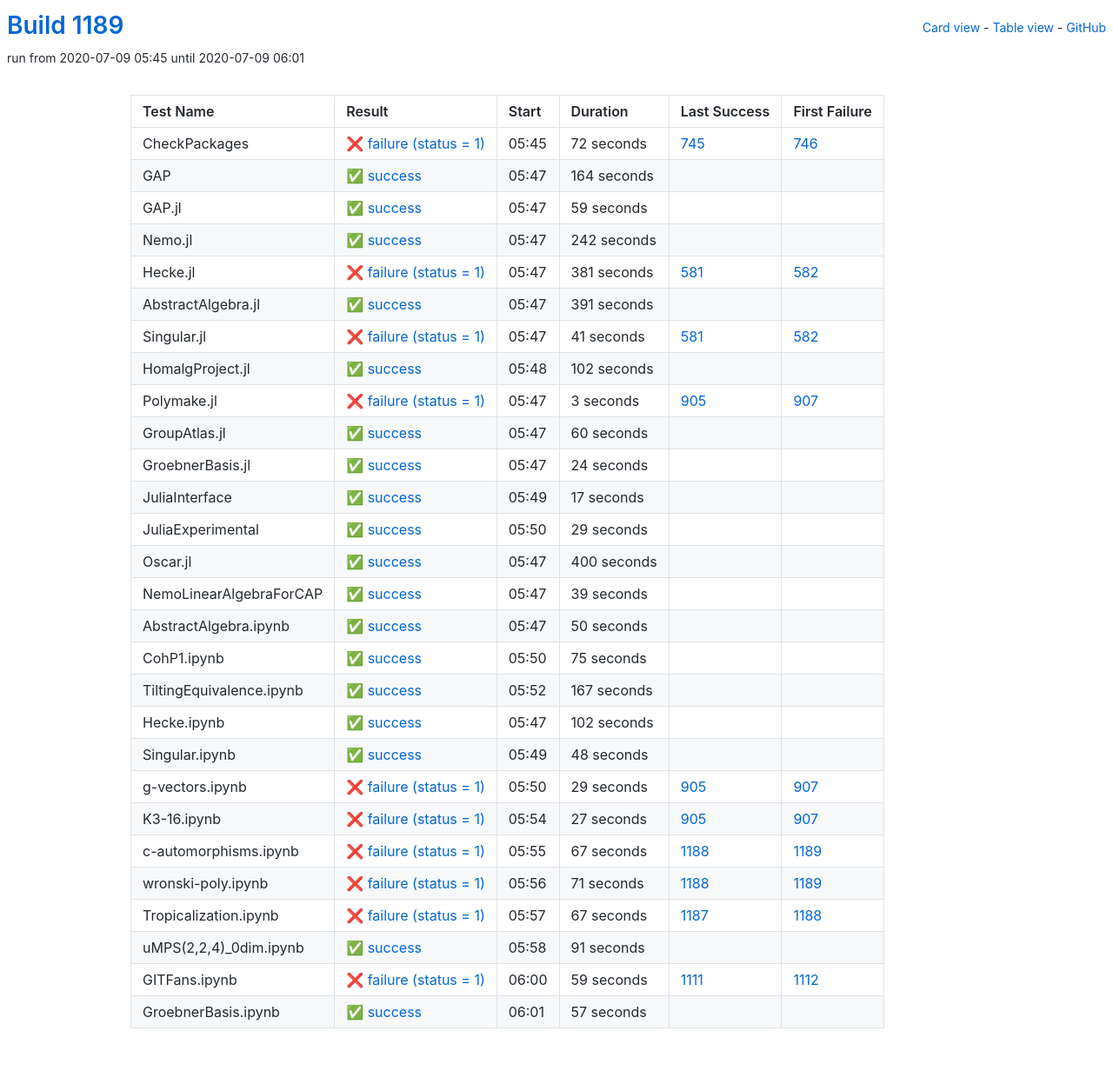
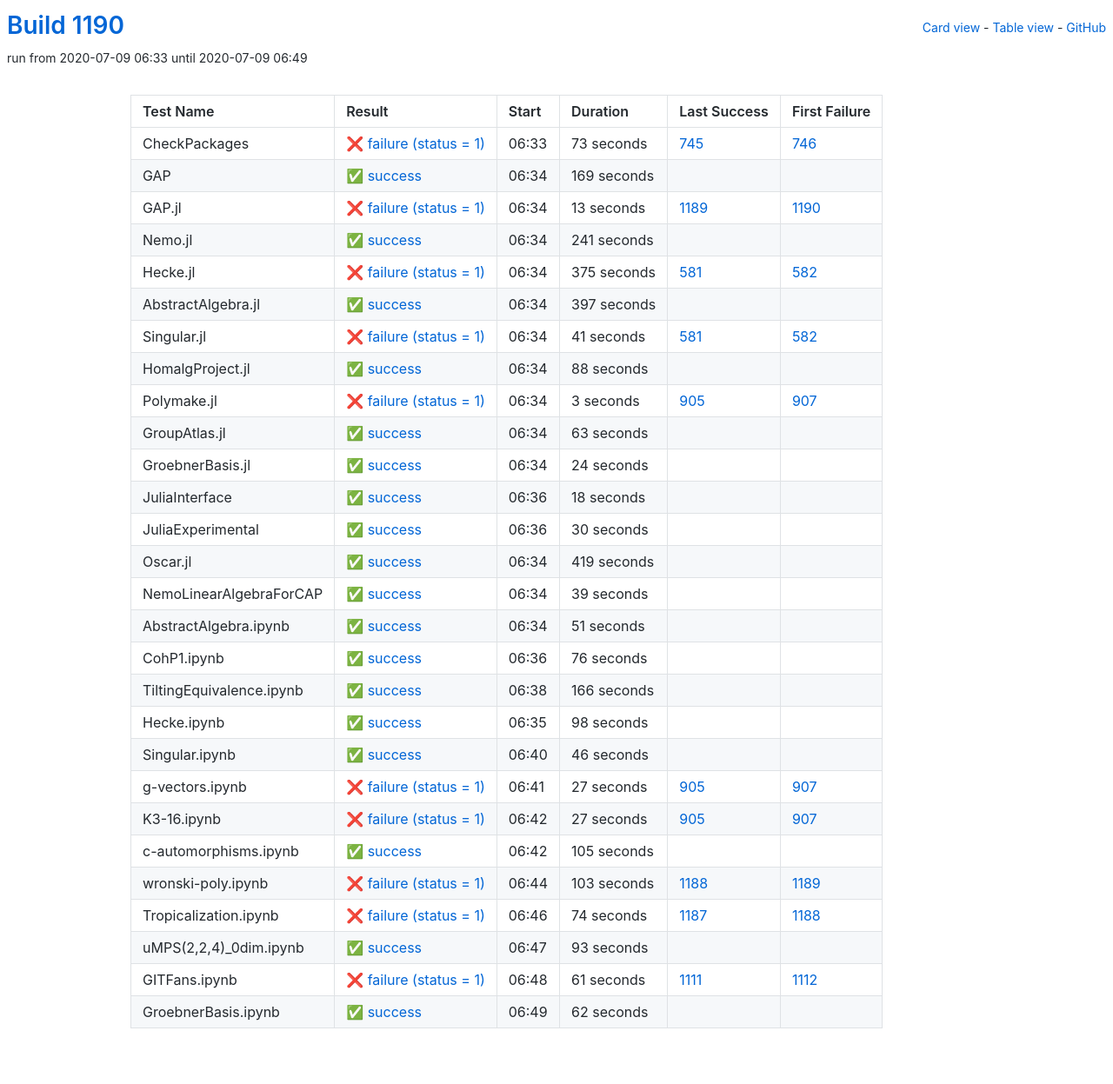
Before and after one commit to oscar-system/oscar-ci-status-1.4, a Jekyll site: the page built from table.html, in a window 1280 px wide. Shown: the whole page at 87% size. Built offline with Jekyll 4.4.1, drawn with Linux system fonts in a browser that asks for light colours.

Commit message:
Build #1190

```diff
--- a/_data/ci.yml
+++ b/_data/ci.yml
@@ -1,6 +1,6 @@
 ---
-build: 1189
-build_url: https://oscarci.mathematik.uni-kl.de/job/oscar-julia-1.4/1189/
+build: 1190
+build_url: https://oscarci.mathematik.uni-kl.de/job/oscar-julia-1.4/1190/
 job: oscar-julia-1.4
 organization: oscar-system
 repo: oscar-ci-status-1.4
@@ -8,80 +8,80 @@ repourl: https://github.com/oscar-system/oscar-ci-status-1.4
 tests:
 - name: CheckPackages
   id: checkpackages
-  log: https://oscarci.mathematik.uni-kl.de/job/oscar-julia-1.4/1189/artifact/logs/build-1189/CheckPackages.log
-  start: 2020-07-09 05:45
+  log: https://oscarci.mathematik.uni-kl.de/job/oscar-julia-1.4/1190/artifact/logs/build-1190/CheckPackages.log
+  start: 2020-07-09 06:33
   success: false
   exitcode: 1
   status: failure
-  duration: 72
+  duration: 73
   last_success: 745
   last_success_url: https://oscarci.mathematik.uni-kl.de/job/oscar-julia-1.4/745/
   first_failure: 746
   first_failure_url: https://oscarci.mathematik.uni-kl.de/job/oscar-julia-1.4/746/
 - name: GAP
   id: gap
-  log: https://oscarci.mathematik.uni-kl.de/job/oscar-julia-1.4/1189/artifact/logs/build-1189/GAP.log
-  start: 2020-07-09 05:47
+  log: https://oscarci.mathematik.uni-kl.de/job/oscar-julia-1.4/1190/artifact/logs/build-1190/GAP.log
+  start: 2020-07-09 06:34
   success: true
   exitcode: 0
   status: success
-  duration: 164
+  duration: 169
   last_success: false
   last_success_url:
   first_failure: false
   first_failure_url:
 - name: GAP.jl
   id: gap-jl
-  log: https://oscarci.mathematik.uni-kl.de/job/oscar-julia-1.4/1189/artifact/logs/build-1189/GAP.jl.log
-  start: 2020-07-09 05:47
+  log: https://oscarci.mathematik.uni-kl.de/job/oscar-julia-1.4/1190/artifact/logs/build-1190/GAP.jl.log
+  start: 2020-07-09 06:34
+  success: false
+  exitcode: 1
+  status: failure
+  duration: 13
+  last_success: 1189
+  last_success_url: https://oscarci.mathematik.uni-kl.de/job/oscar-julia-1.4/1189/
+  first_failure: 1190
+  first_failure_url: https://oscarci.mathematik.uni-kl.de/job/oscar-julia-1.4/1190/
+- name: Nemo.jl
+  id: nemo-jl
+  log: https://oscarci.mathematik.uni-kl.de/job/oscar-julia-1.4/1190/artifact/logs/build-1190/Nemo.jl.log
+  start: 2020-07-09 06:34
   success: true
   exitcode: 0
   status: success
-  duration: 59
-  last_success: false
-  last_success_url:
-  first_failure: false
-  first_failure_url:
-- name: Nemo.jl
-  id: nemo-jl
-  log: https://oscarci.mathematik.uni-kl.de/job/oscar-julia-1.4/1189/artifact/logs/build-1189/Nemo.jl.log
-  start: 2020-07-09 05:47
-  success: true
-  exitcode: 0
-  status: success
-  duration: 242
+  duration: 241
   last_success: false
   last_success_url:
   first_failure: false
   first_failure_url:
 - name: Hecke.jl
   id: hecke-jl
-  log: https://oscarci.mathematik.uni-kl.de/job/oscar-julia-1.4/1189/artifact/logs/build-1189/Hecke.jl.log
-  start: 2020-07-09 05:47
+  log: https://oscarci.mathematik.uni-kl.de/job/oscar-julia-1.4/1190/artifact/logs/build-1190/Hecke.jl.log
+  start: 2020-07-09 06:34
   success: false
   exitcode: 1
   status: failure
-  duration: 381
+  duration: 375
   last_success: 581
   last_success_url: https://oscarci.mathematik.uni-kl.de/job/oscar-julia-1.4/581/
   first_failure: 582
   first_failure_url: https://oscarci.mathematik.uni-kl.de/job/oscar-julia-1.4/582/
 - name: AbstractAlgebra.jl
   id: abstractalgebra-jl
-  log: https://oscarci.mathematik.uni-kl.de/job/oscar-julia-1.4/1189/artifact/logs/build-1189/AbstractAlgebra.jl.log
-  start: 2020-07-09 05:47
+  log: https://oscarci.mathematik.uni-kl.de/job/oscar-julia-1.4/1190/artifact/logs/build-1190/AbstractAlgebra.jl.log
+  start: 2020-07-09 06:34
   success: true
   exitcode: 0
   status: success
-  duration: 391
+  duration: 397
   last_success: false
   last_success_url:
   first_failure: false
   first_failure_url:
 - name: Singular.jl
   id: singular-jl
-  log: https://oscarci.mathematik.uni-kl.de/job/oscar-julia-1.4/1189/artifact/logs/build-1189/Singular.jl.log
-  start: 2020-07-09 05:47
+  log: https://oscarci.mathematik.uni-kl.de/job/oscar-julia-1.4/1190/artifact/logs/build-1190/Singular.jl.log
+  start: 2020-07-09 06:34
   success: false
   exitcode: 1
   status: failure
@@ -92,20 +92,20 @@ tests:
   first_failure_url: https://oscarci.mathematik.uni-kl.de/job/oscar-julia-1.4/582/
 - name: HomalgProject.jl
   id: homalgproject-jl
-  log: https://oscarci.mathematik.uni-kl.de/job/oscar-julia-1.4/1189/artifact/logs/build-1189/HomalgProject.jl.log
-  start: 2020-07-09 05:48
+  log: https://oscarci.mathematik.uni-kl.de/job/oscar-julia-1.4/1190/artifact/logs/build-1190/HomalgProject.jl.log
+  start: 2020-07-09 06:34
   success: true
   exitcode: 0
   status: success
-  duration: 102
+  duration: 88
   last_success: false
   last_success_url:
   first_failure: false
   first_failure_url:
 - name: Polymake.jl
   id: polymake-jl
-  log: https://oscarci.mathematik.uni-kl.de/job/oscar-julia-1.4/1189/artifact/logs/build-1189/Polymake.jl.log
-  start: 2020-07-09 05:47
+  log: https://oscarci.mathematik.uni-kl.de/job/oscar-julia-1.4/1190/artifact/logs/build-1190/Polymake.jl.log
+  start: 2020-07-09 06:34
   success: false
   exitcode: 1
   status: failure
@@ -116,20 +116,20 @@ tests:
   first_failure_url: https://oscarci.mathematik.uni-kl.de/job/oscar-julia-1.4/907/
 - name: GroupAtlas.jl
   id: groupatlas-jl
-  log: https://oscarci.mathematik.uni-kl.de/job/oscar-julia-1.4/1189/artifact/logs/build-1189/GroupAtlas.jl.log
-  start: 2020-07-09 05:47
+  log: https://oscarci.mathematik.uni-kl.de/job/oscar-julia-1.4/1190/artifact/logs/build-1190/GroupAtlas.jl.log
+  start: 2020-07-09 06:34
   success: true
   exitcode: 0
   status: success
-  duration: 60
+  duration: 63
   last_success: false
   last_success_url:
   first_failure: false
   first_failure_url:
 - name: GroebnerBasis.jl
   id: groebnerbasis-jl
-  log: https://oscarci.mathematik.uni-kl.de/job/oscar-julia-1.4/1189/artifact/logs/build-1189/GroebnerBasis.jl.log
-  start: 2020-07-09 05:47
+  log: https://oscarci.mathematik.uni-kl.de/job/oscar-julia-1.4/1190/artifact/logs/build-1190/GroebnerBasis.jl.log
+  start: 2020-07-09 06:34
   success: true
   exitcode: 0
   status: success
@@ -140,44 +140,44 @@ tests:
   first_failure_url:
 - name: JuliaInterface
   id: juliainterface
-  log: https://oscarci.mathematik.uni-kl.de/job/oscar-julia-1.4/1189/artifact/logs/build-1189/JuliaInterface.log
-  start: 2020-07-09 05:49
+  log: https://oscarci.mathematik.uni-kl.de/job/oscar-julia-1.4/1190/artifact/logs/build-1190/JuliaInterface.log
+  start: 2020-07-09 06:36
   success: true
   exitcode: 0
   status: success
-  duration: 17
+  duration: 18
   last_success: false
   last_success_url:
   first_failure: false
   first_failure_url:
 - name: JuliaExperimental
   id: juliaexperimental
-  log: https://oscarci.mathematik.uni-kl.de/job/oscar-julia-1.4/1189/artifact/logs/build-1189/JuliaExperimental.log
-  start: 2020-07-09 05:50
+  log: https://oscarci.mathematik.uni-kl.de/job/oscar-julia-1.4/1190/artifact/logs/build-1190/JuliaExperimental.log
+  start: 2020-07-09 06:36
   success: true
   exitcode: 0
   status: success
-  duration: 29
+  duration: 30
   last_success: false
   last_success_url:
   first_failure: false
   first_failure_url:
 - name: Oscar.jl
   id: oscar-jl
-  log: https://oscarci.mathematik.uni-kl.de/job/oscar-julia-1.4/1189/artifact/logs/build-1189/Oscar.jl.log
-  start: 2020-07-09 05:47
+  log: https://oscarci.mathematik.uni-kl.de/job/oscar-julia-1.4/1190/artifact/logs/build-1190/Oscar.jl.log
+  start: 2020-07-09 06:34
   success: true
   exitcode: 0
   status: success
-  duration: 400
+  duration: 419
   last_success: false
   last_success_url:
   first_failure: false
   first_failure_url:
 - name: NemoLinearAlgebraForCAP
   id: nemolinearalgebraforcap
-  log: https://oscarci.mathematik.uni-kl.de/job/oscar-julia-1.4/1189/artifact/logs/build-1189/NemoLinearAlgebraForCAP.log
-  start: 2020-07-09 05:47
+  log: https://oscarci.mathematik.uni-kl.de/job/oscar-julia-1.4/1190/artifact/logs/build-1190/NemoLinearAlgebraForCAP.log
+  start: 2020-07-09 06:34
   success: true
   exitcode: 0
   status: success
@@ -188,80 +188,80 @@ tests:
   first_failure_url:
 - name: AbstractAlgebra.ipynb
   id: abstractalgebra-ipynb
-  log: https://oscarci.mathematik.uni-kl.de/job/oscar-julia-1.4/1189/artifact/logs/build-1189/AbstractAlgebra.ipynb.log
-  start: 2020-07-09 05:47
+  log: https://oscarci.mathematik.uni-kl.de/job/oscar-julia-1.4/1190/artifact/logs/build-1190/AbstractAlgebra.ipynb.log
+  start: 2020-07-09 06:34
   success: true
   exitcode: 0
   status: success
-  duration: 50
+  duration: 51
   last_success: false
   last_success_url:
   first_failure: false
   first_failure_url:
 - name: CohP1.ipynb
   id: cohp1-ipynb
-  log: https://oscarci.mathematik.uni-kl.de/job/oscar-julia-1.4/1189/artifact/logs/build-1189/CohP1.ipynb.log
-  start: 2020-07-09 05:50
+  log: https://oscarci.mathematik.uni-kl.de/job/oscar-julia-1.4/1190/artifact/logs/build-1190/CohP1.ipynb.log
+  start: 2020-07-09 06:36
   success: true
   exitcode: 0
   status: success
-  duration: 75
+  duration: 76
   last_success: false
   last_success_url:
   first_failure: false
   first_failure_url:
 - name: TiltingEquivalence.ipynb
   id: tiltingequivalence-ipynb
-  log: https://oscarci.mathematik.uni-kl.de/job/oscar-julia-1.4/1189/artifact/logs/build-1189/TiltingEquivalence.ipynb.log
-  start: 2020-07-09 05:52
+  log: https://oscarci.mathematik.uni-kl.de/job/oscar-julia-1.4/1190/artifact/logs/build-1190/TiltingEquivalence.ipynb.log
+  start: 2020-07-09 06:38
   success: true
   exitcode: 0
   status: success
-  duration: 167
+  duration: 166
   last_success: false
   last_success_url:
   first_failure: false
   first_failure_url:
 - name: Hecke.ipynb
   id: hecke-ipynb
-  log: https://oscarci.mathematik.uni-kl.de/job/oscar-julia-1.4/1189/artifact/logs/build-1189/Hecke.ipynb.log
-  start: 2020-07-09 05:47
+  log: https://oscarci.mathematik.uni-kl.de/job/oscar-julia-1.4/1190/artifact/logs/build-1190/Hecke.ipynb.log
+  start: 2020-07-09 06:35
   success: true
   exitcode: 0
   status: success
-  duration: 102
+  duration: 98
   last_success: false
   last_success_url:
   first_failure: false
   first_failure_url:
 - name: Singular.ipynb
   id: singular-ipynb
-  log: https://oscarci.mathematik.uni-kl.de/job/oscar-julia-1.4/1189/artifact/logs/build-1189/Singular.ipynb.log
-  start: 2020-07-09 05:49
+  log: https://oscarci.mathematik.uni-kl.de/job/oscar-julia-1.4/1190/artifact/logs/build-1190/Singular.ipynb.log
+  start: 2020-07-09 06:40
   success: true
   exitcode: 0
   status: success
-  duration: 48
+  duration: 46
   last_success: false
   last_success_url:
   first_failure: false
   first_failure_url:
 - name: g-vectors.ipynb
   id: g-vectors-ipynb
-  log: https://oscarci.mathematik.uni-kl.de/job/oscar-julia-1.4/1189/artifact/logs/build-1189/g-vectors.ipynb.log
-  start: 2020-07-09 05:50
+  log: https://oscarci.mathematik.uni-kl.de/job/oscar-julia-1.4/1190/artifact/logs/build-1190/g-vectors.ipynb.log
+  start: 2020-07-09 06:41
   success: false
   exitcode: 1
   status: failure
-  duration: 29
+  duration: 27
   last_success: 905
   last_success_url: https://oscarci.mathematik.uni-kl.de/job/oscar-julia-1.4/905/
   first_failure: 907
   first_failure_url: https://oscarci.mathematik.uni-kl.de/job/oscar-julia-1.4/907/
 - name: K3-16.ipynb
   id: k3-16-ipynb
-  log: https://oscarci.mathematik.uni-kl.de/job/oscar-julia-1.4/1189/artifact/logs/build-1189/K3-16.ipynb.log
-  start: 2020-07-09 05:54
+  log: https://oscarci.mathematik.uni-kl.de/job/oscar-julia-1.4/1190/artifact/logs/build-1190/K3-16.ipynb.log
+  start: 2020-07-09 06:42
   success: false
   exitcode: 1
   status: failure
@@ -272,72 +272,72 @@ tests:
   first_failure_url: https://oscarci.mathematik.uni-kl.de/job/oscar-julia-1.4/907/
 - name: c-automorphisms.ipynb
   id: c-automorphisms-ipynb
-  log: https://oscarci.mathematik.uni-kl.de/job/oscar-julia-1.4/1189/artifact/logs/build-1189/c-automorphisms.ipynb.log
-  start: 2020-07-09 05:55
+  log: https://oscarci.mathematik.uni-kl.de/job/oscar-julia-1.4/1190/artifact/logs/build-1190/c-automorphisms.ipynb.log
+  start: 2020-07-09 06:42
+  success: true
+  exitcode: 0
+  status: success
+  duration: 105
+  last_success: false
+  last_success_url:
+  first_failure: false
+  first_failure_url:
+- name: wronski-poly.ipynb
+  id: wronski-poly-ipynb
+  log: https://oscarci.mathematik.uni-kl.de/job/oscar-julia-1.4/1190/artifact/logs/build-1190/wronski-poly.ipynb.log
+  start: 2020-07-09 06:44
   success: false
   exitcode: 1
   status: failure
-  duration: 67
-  last_success: 1188
-  last_success_url: https://oscarci.mathematik.uni-kl.de/job/oscar-julia-1.4/1188/
-  first_failure: 1189
-  first_failure_url: https://oscarci.mathematik.uni-kl.de/job/oscar-julia-1.4/1189/
-- name: wronski-poly.ipynb
-  id: wronski-poly-ipynb
-  log: https://oscarci.mathematik.uni-kl.de/job/oscar-julia-1.4/1189/artifact/logs/build-1189/wronski-poly.ipynb.log
-  start: 2020-07-09 05:56
-  success: false
-  exitcode: 1
-  status: failure
-  duration: 71
+  duration: 103
   last_success: 1188
   last_success_url: https://oscarci.mathematik.uni-kl.de/job/oscar-julia-1.4/1188/
   first_failure: 1189
   first_failure_url: https://oscarci.mathematik.uni-kl.de/job/oscar-julia-1.4/1189/
 - name: Tropicalization.ipynb
   id: tropicalization-ipynb
-  log: https://oscarci.mathematik.uni-kl.de/job/oscar-julia-1.4/1189/artifact/logs/build-1189/Tropicalization.ipynb.log
-  start: 2020-07-09 05:57
+  log: https://oscarci.mathematik.uni-kl.de/job/oscar-julia-1.4/1190/artifact/logs/build-1190/Tropicalization.ipynb.log
+  start: 2020-07-09 06:46
   success: false
   exitcode: 1
   status: failure
-  duration: 67
+  duration: 74
   last_success: 1187
   last_success_url: https://oscarci.mathematik.uni-kl.de/job/oscar-julia-1.4/1187/
   first_failure: 1188
   first_failure_url: https://oscarci.mathematik.uni-kl.de/job/oscar-julia-1.4/1188/
 - name: uMPS(2,2,4)_0dim.ipynb
   id: umps-2-2-4-0dim-ipynb
-  log: https://oscarci.mathematik.uni-kl.de/job/oscar-julia-1.4/1189/artifact/logs/build-1189/uMPS-2-2-4-_0dim.ipynb.log
-  start: 2020-07-09 05:58
+  log: https://oscarci.mathematik.uni-kl.de/job/oscar-julia-1.4/1190/artifact/logs/build-1190/uMPS-2-2-4-_0dim.ipynb.log
+  start: 2020-07-09 06:47
   success: true
   exitcode: 0
   status: success
-  duration: 91
+  duration: 93
   last_success: false
   last_success_url:
   first_failure: false
   first_failure_url:
 - name: GITFans.ipynb
   id: gitfans-ipynb
-  log: https://oscarci.mathematik.uni-kl.de/job/oscar-julia-1.4/1189/artifact/logs/build-1189/GITFans.ipynb.log
-  start: 2020-07-09 06:00
+  log: https://oscarci.mathematik.uni-kl.de/job/oscar-julia-1.4/1190/artifact/logs/build-1190/GITFans.ipynb.log
+  start: 2020-07-09 06:48
   success: false
   exitcode: 1
   status: failure
-  duration: 59
+  duration: 61
   last_success: 1111
   last_success_url: https://oscarci.mathematik.uni-kl.de/job/oscar-julia-1.4/1111/
   first_failure: 1112
   first_failure_url: https://oscarci.mathematik.uni-kl.de/job/oscar-julia-1.4/1112/
 - name: GroebnerBasis.ipynb
   id: groebnerbasis-ipynb
-  log: https://oscarci.mathematik.uni-kl.de/job/oscar-julia-1.4/1189/artifact/logs/build-1189/GroebnerBasis.ipynb.log
-  start: 2020-07-09 06:01
+  log: https://oscarci.mathematik.uni-kl.de/job/oscar-julia-1.4/1190/artifact/logs/build-1190/GroebnerBasis.ipynb.log
+  start: 2020-07-09 06:49
   success: true
   exitcode: 0
   status: success
-  duration: 57
+  duration: 62
   last_success: false
   last_success_url:
   first_failure: false
```
Also changed, not shown: README.md.
